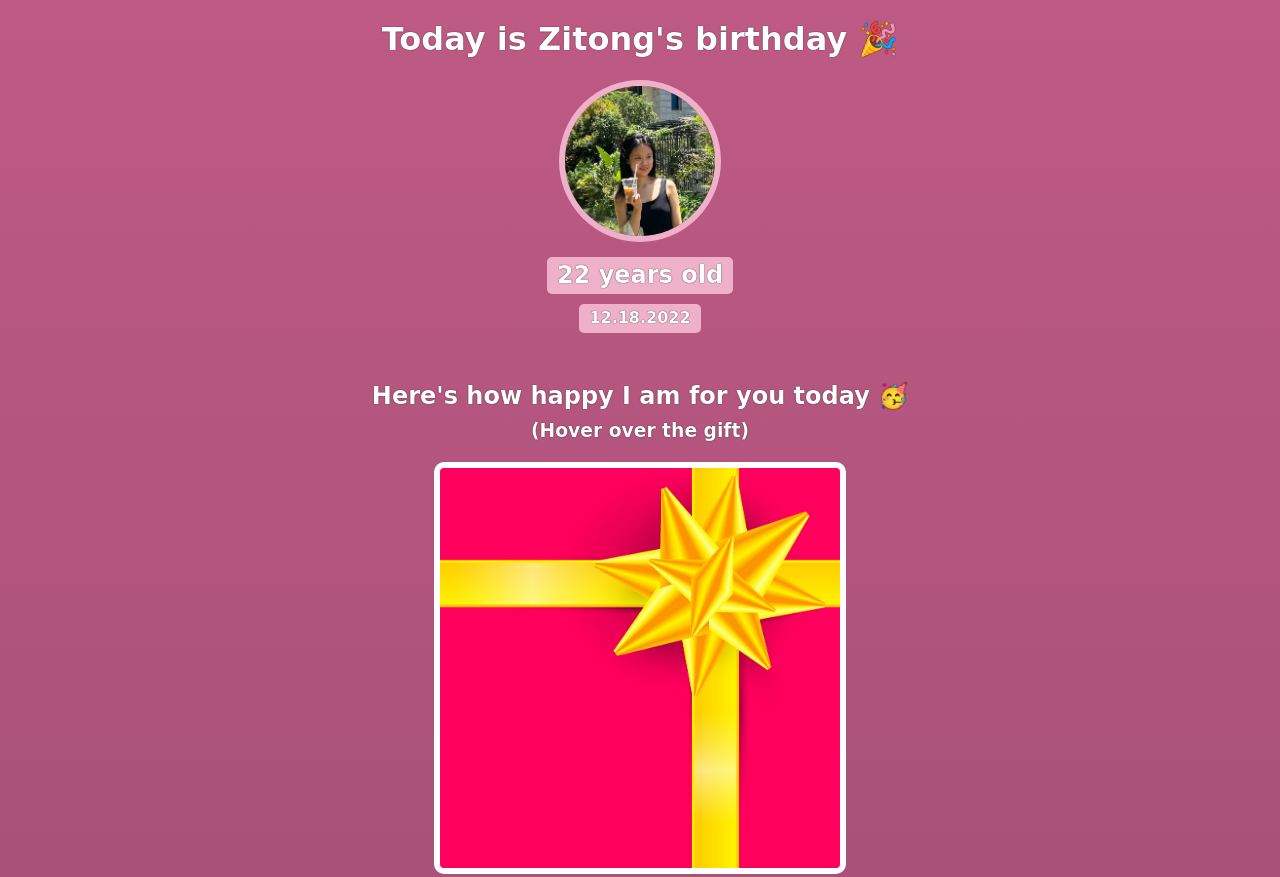
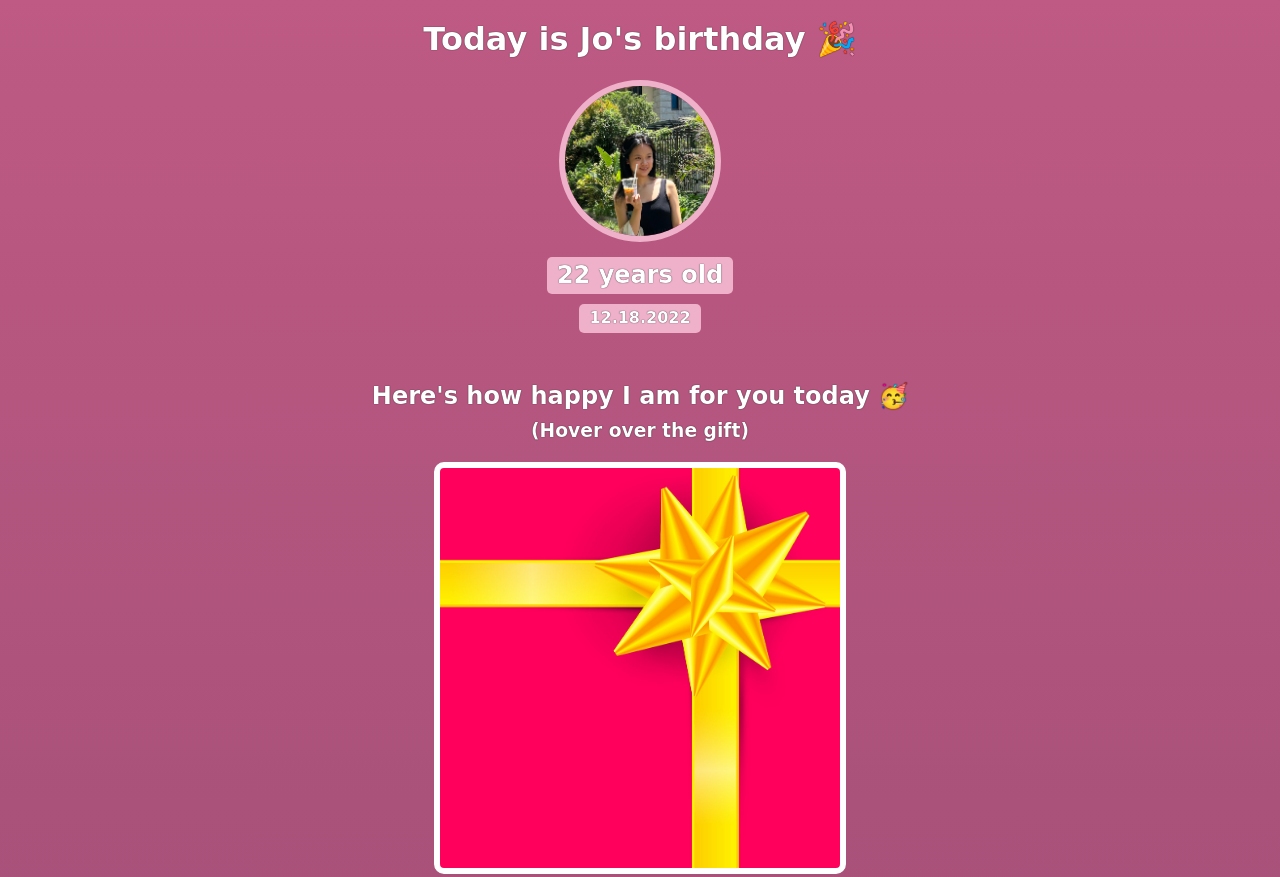
Before and after one commit to enenmia/birthday-gift-site, a website built with Vite: page index.html in a window 1280 px wide. Shown: the top 877 px of the page. Built offline with nearby package versions, Linux system fonts and the light colour scheme; a web font is replaced by a local one.

Commit message:
change the name to Jo

```diff
--- a/index.html
+++ b/index.html
@@ -7,7 +7,7 @@
     </head>
     <body>
         <div id="header">
-            <h1>Today is Zitong's birthday 🎉</h1>
+            <h1>Today is Jo's birthday 🎉</h1>
             <img id="bff-img" src="images/jzt.png">
             <h2 id="bday-age">22 years old</h2>
             <h4 id="bday-date">12.18.2022</h4>
```
